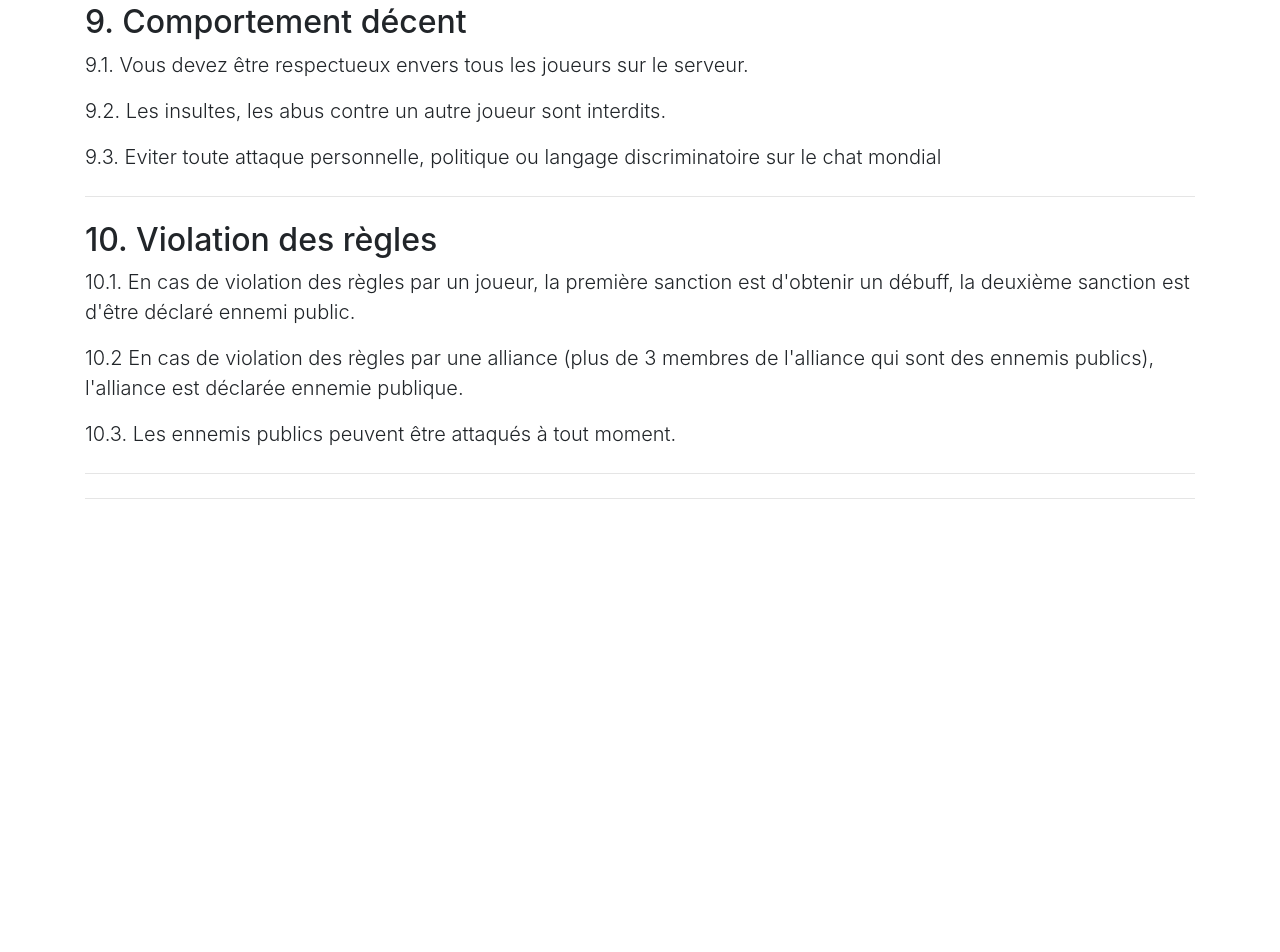
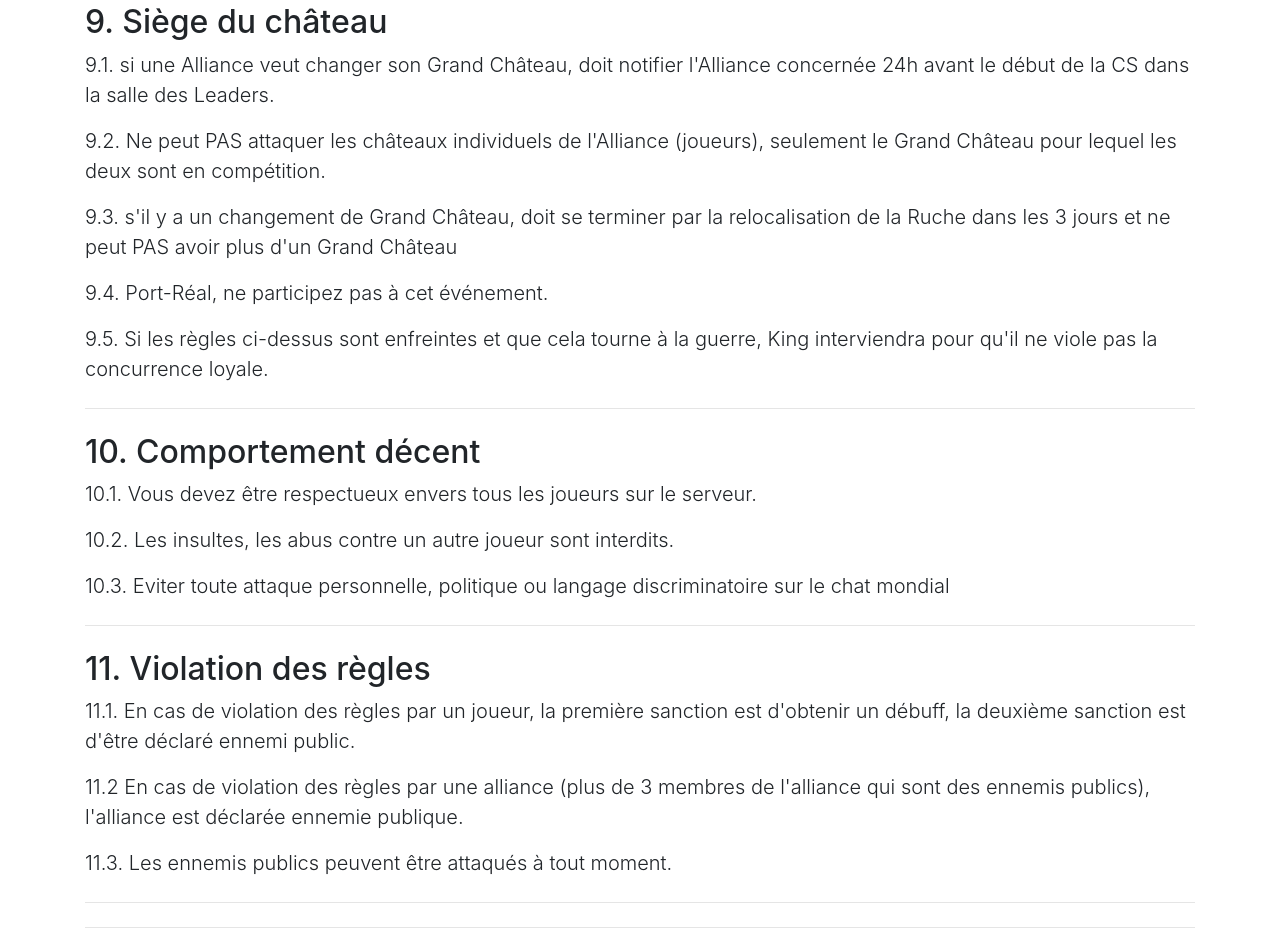
Before and after one commit to kingdom134/rules, a plain HTML site: page rules-fr.html in a window 1280 px wide. Shown: the part 2805-3757 px from the top of the page. Before the commit the page ends 3328 px from the top, so only its background shows below. Drawn offline with nearby package versions, Linux system fonts and the light colour scheme.

Commit message:
Update rules-fr.html

```diff
--- a/rules-fr.html
+++ b/rules-fr.html
@@ -142,16 +142,24 @@
 <p class="lead">8.2. Les diamants sont récoltés selon les mêmes règles que les autres ressources.</p>
 <hr class="my-4">
 
-<h2>9. Comportement décent</h2>
-<p class="lead">9.1. Vous devez être respectueux envers tous les joueurs sur le serveur.</p>
-<p class="lead">9.2. Les insultes, les abus contre un autre joueur sont interdits.</p>
-<p class="lead">9.3. Eviter toute attaque personnelle, politique ou langage discriminatoire sur le chat mondial</p>
+<h2>9. Siège du château</h2>
+<p class="lead">9.1. si une Alliance veut changer son Grand Château, doit notifier l'Alliance concernée 24h avant le début de la CS dans la salle des Leaders.</p>
+<p class="lead">9.2. Ne peut PAS attaquer les châteaux individuels de l'Alliance (joueurs), seulement le Grand Château pour lequel les deux sont en compétition.</p>
+<p class="lead">9.3. s'il y a un changement de Grand Château, doit se terminer par la relocalisation de la Ruche dans les 3 jours et ne peut PAS avoir plus d'un Grand Château</p>
+<p class="lead">9.4. Port-Réal, ne participez pas à cet événement.</p>
+<p class="lead">9.5. Si les règles ci-dessus sont enfreintes et que cela tourne à la guerre, King interviendra pour qu'il ne viole pas la concurrence loyale.</p>
 <hr class="my-4">
 
-<h2>10. Violation des règles</h2>
-<p class="lead">10.1. En cas de violation des règles par un joueur, la première sanction est d'obtenir un débuff, la deuxième sanction est d'être déclaré ennemi public.</p>
-<p class="lead">10.2 En cas de violation des règles par une alliance (plus de 3 membres de l'alliance qui sont des ennemis publics), l'alliance est déclarée ennemie publique.</p>
-<p class="lead">10.3. Les ennemis publics peuvent être attaqués à tout moment.</p>
+<h2>10. Comportement décent</h2>
+<p class="lead">10.1. Vous devez être respectueux envers tous les joueurs sur le serveur.</p>
+<p class="lead">10.2. Les insultes, les abus contre un autre joueur sont interdits.</p>
+<p class="lead">10.3. Eviter toute attaque personnelle, politique ou langage discriminatoire sur le chat mondial</p>
+<hr class="my-4">
+
+<h2>11. Violation des règles</h2>
+<p class="lead">11.1. En cas de violation des règles par un joueur, la première sanction est d'obtenir un débuff, la deuxième sanction est d'être déclaré ennemi public.</p>
+<p class="lead">11.2 En cas de violation des règles par une alliance (plus de 3 membres de l'alliance qui sont des ennemis publics), l'alliance est déclarée ennemie publique.</p>
+<p class="lead">11.3. Les ennemis publics peuvent être attaqués à tout moment.</p>
 <hr class="my-4">
 
       <hr class="my-4">
```
